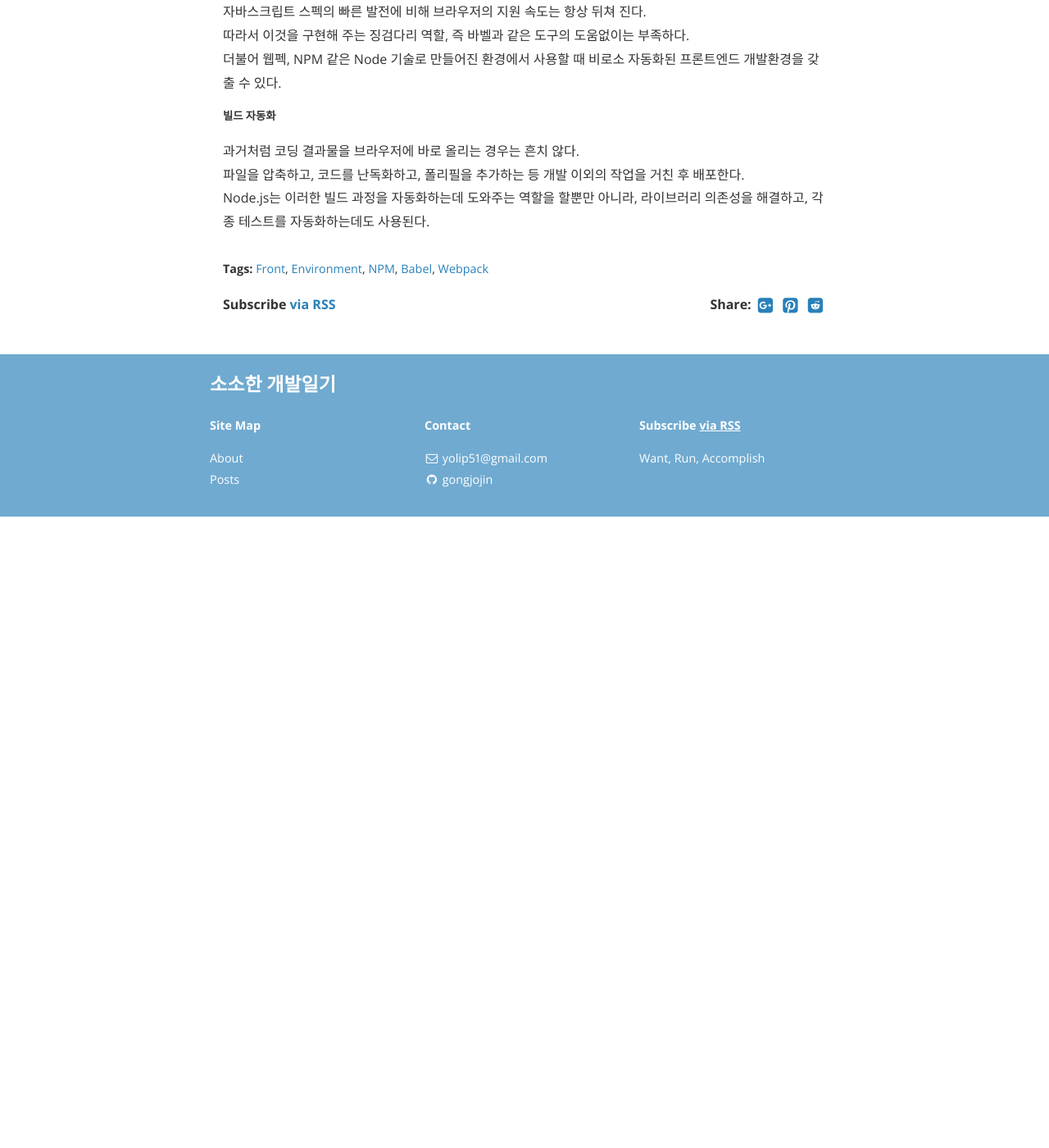
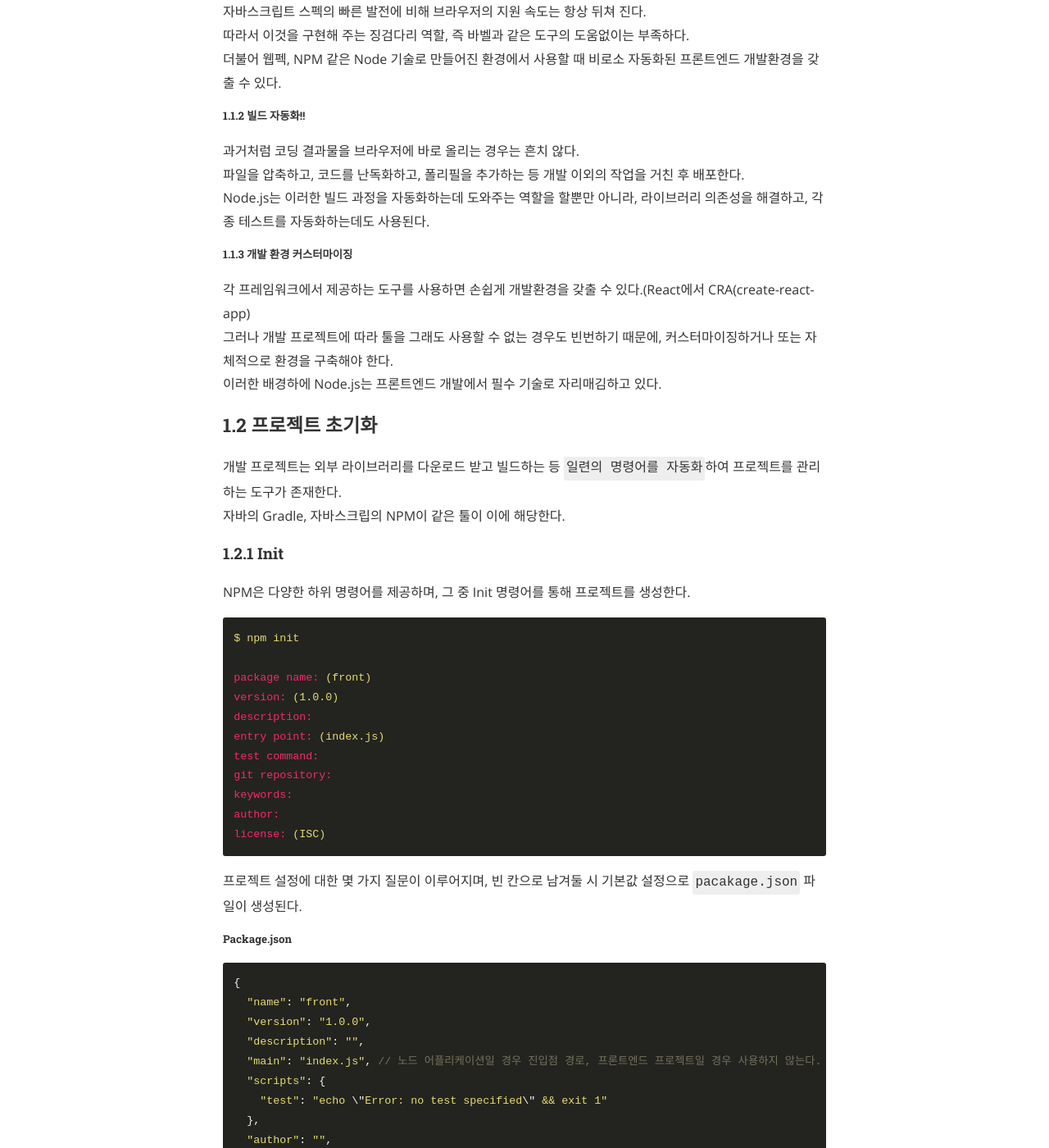
Before and after one commit to gonghojin/gonghojin.github.io, a Jekyll site: the page built from _posts/educations/2020-01-23-front-dev-env.markdown, in a window 1280 px wide and 1400 px high, scrolled down 1091 px. Shown: the whole window at 82% size. Built offline with Jekyll 4.4.1, drawn with Linux system fonts in a browser that asks for light colours; nearby versions of some CDN libraries; comment, search, counter and statistics services are not loaded; before the commit the page ends 1721 px from its top, so only the background shows below that; some of the changed text lies outside the part shown.

Commit message:
ADD: 세미나 정리 시작_NPM

```diff
--- a/_posts/educations/2020-01-23-front-dev-env.markdown
+++ b/_posts/educations/2020-01-23-front-dev-env.markdown
@@ -17,14 +17,98 @@ cover:  "/assets/instacode.png"
 + Babel
 	- 구형 브라우저에서도 최신 자바스크립트 문법을 사용할 수 있도록 도와주는 도구
 
-### NPM
-#### 왜 프론트엔드 개발에 Node.js가 필요한가?
-##### 최신 스펙으로 개발할 수 있다!!
+### 1. NPM(Node Package Manage)
+#### 1.1 왜 프론트엔드 개발에 Node.js가 필요한가?
+##### 1.1.1 최신 스펙으로 개발할 수 있다!!
 자바스크립트 스펙의 빠른 발전에 비해 브라우저의 지원 속도는 항상 뒤쳐 진다.
 따라서 이것을 구현해 주는 징검다리 역할, 즉 바벨과 같은 도구의 도움없이는 부족하다.
 더불어 웹펙, NPM 같은 Node 기술로 만들어진 환경에서 사용할 때 비로소 자동화된 프론트엔드 개발환경을 갖출 수 있다.
 
-##### 빌드 자동화
+##### 1.1.2 빌드 자동화!!
 과거처럼 코딩 결과물을 브라우저에 바로 올리는 경우는 흔치 않다.
 파일을 압축하고, 코드를 난독화하고, 폴리필을 추가하는 등 개발 이외의 작업을 거친 후 배포한다.
 Node.js는 이러한 빌드 과정을 자동화하는데 도와주는 역할을 할뿐만 아니라, 라이브러리 의존성을 해결하고, 각종 테스트를 자동화하는데도 사용된다.
+
+##### 1.1.3 개발 환경 커스터마이징
+각 프레임워크에서 제공하는 도구를 사용하면 손쉽게 개발환경을 갖출 수 있다.(React에서 CRA(create-react-app)
+그러나 개발 프로젝트에 따라 툴을 그래도 사용할 수 없는 경우도 빈번하기 때문에, 커스터마이징하거나 또는 자체적으로 환경을 구축해야 한다.
+이러한 배경하에 Node.js는 프론트엔드 개발에서 필수 기술로 자리매김하고 있다.
+
+### 1.2 프로젝트 초기화
+개발 프로젝트는 외부 라이브러리를 다운로드 받고 빌드하는 등 `일련의 명령어를 자동화`하여 프로젝트를 관리하는 도구가 존재한다.
+자바의 Gradle, 자바스크립의 NPM이 같은 툴이 이에 해당한다.
+
+#### 1.2.1 Init
+NPM은 다양한 하위 명령어를 제공하며, 그 중 Init 명령어를 통해 프로젝트를 생성한다.
+~~~
+$ npm init
+
+package name: (front)
+version: (1.0.0)
+description:
+entry point: (index.js)
+test command:
+git repository:
+keywords:
+author:
+license: (ISC)
+~~~
+프로젝트 설정에 대한 몇 가지 질문이 이루어지며, 빈 칸으로 남겨둘 시 기본값 설정으로 `pacakage.json` 파일이 생성된다.
+##### Package.json
+~~~
+{
+  "name": "front",
+  "version": "1.0.0",
+  "description": "",
+  "main": "index.js", // 노드 어플리케이션일 경우 진입점 경로, 프론트엔드 프로젝트일 경우 사용하지 않는다.
+  "scripts": {
+    "test": "echo \"Error: no test specified\" && exit 1"
+  },
+  "author": "",
+  "license": "ISC"
+}
+
+~~~
+
+#### 1.2.2 프로젝트 명령어
+생성한 프로젝트는 package.json에 등록한 `스크립트(script)`를 사용해 실행된다.
+어플리케이션 빌드, 테스트, 배포, 실행 따위의 명령어를 등록하여 사용한다.
+~~~
+❯ npm test
+
+> echo "Error: no test specified" && exit 1
+
+Error: no test specified
+npm ERR! Test failed.  See above for more details.
+~~~
+Package.json에 등록한 쉘 스크립트 코드가 실행된다.
+또한 NPM에서 사용할 수 있는 명령어 외에 명령어를 추가할 수 있으며,
+~~~
+  "scripts": {
+    "test": "echo \"Error: no test specified\" && exit 1",
+    "build": "사용자 정의 명령어"
+  },
+~~~
+커스텀으로 등록한 명령어는 아래 형식으로 run을 추가해서 실행한다.
+~~~
+❯ npm run build
+
+> 사용자 정의 명령어
+~~~
+
+### 1.3 패키지 설치
+외부 라이브러리를 가져다 쓰는 것은 무척 자연스러운 일이며, CDN(컨텐츠 전송 네트워크), 직접 다운로드 등 다양한 수단이 있다.
+하지만 위와 같은 방법은 단점들이 존재하며, 이를 보완한 방법이 `NPM을 사용하여 패키지를 관리`하는 방식이다.
+이 방식은 라이브러리를 어느 한 곳에서 업데이트하고 하위 호환되는 안전한 버전만 다운받아서 사용할 수 있다.
+NPM은 다음과 같은 방식으로 패키지를 관리하며, 이는 최신 버전의 react를 NPM 저장소에서 찾아 우리 프로젝트로 다운하는 명령어이다.
+~~~
+❯ npm install react
+~~~
+package.json에는 설치한 패키지 정보를 기록한다.
+~~~
+ "dependencies": {
+    "react": "^16.12.0"
+  }
+~~~
+
+### 2. WebPack
```
